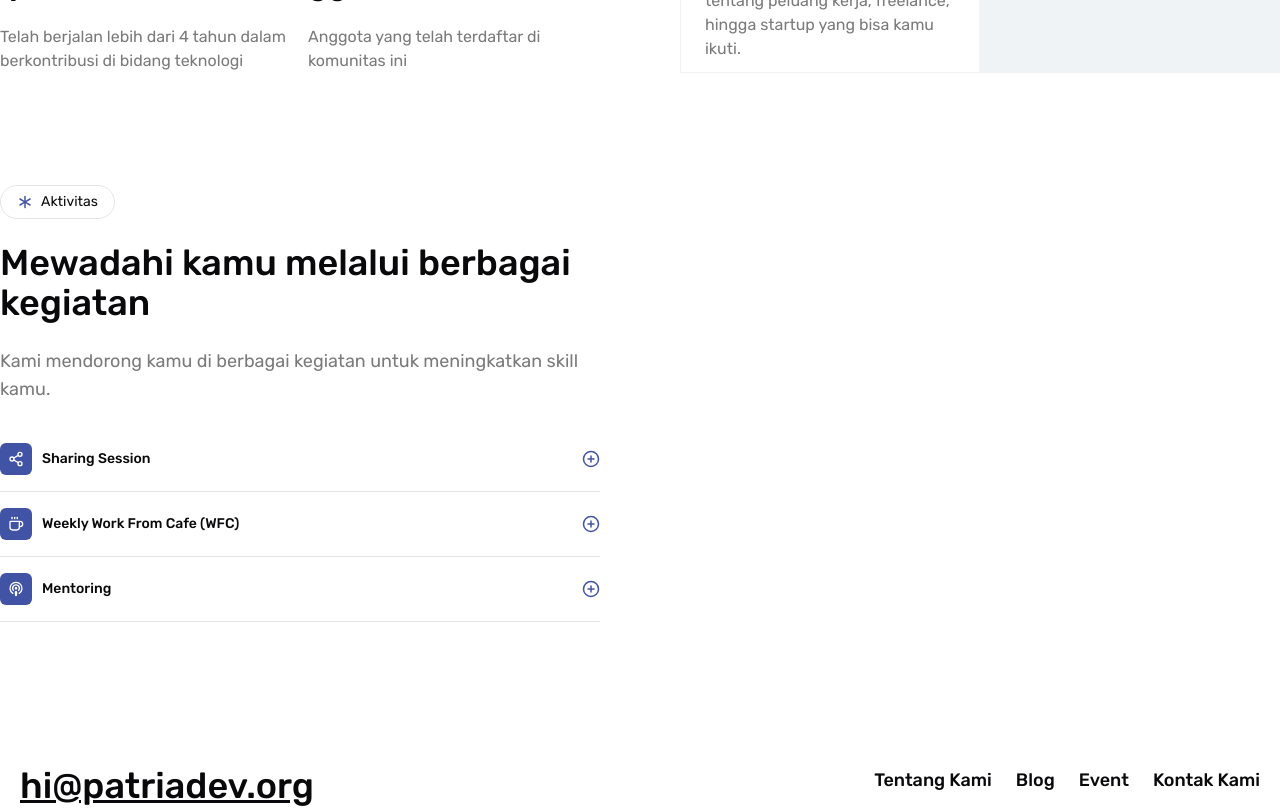
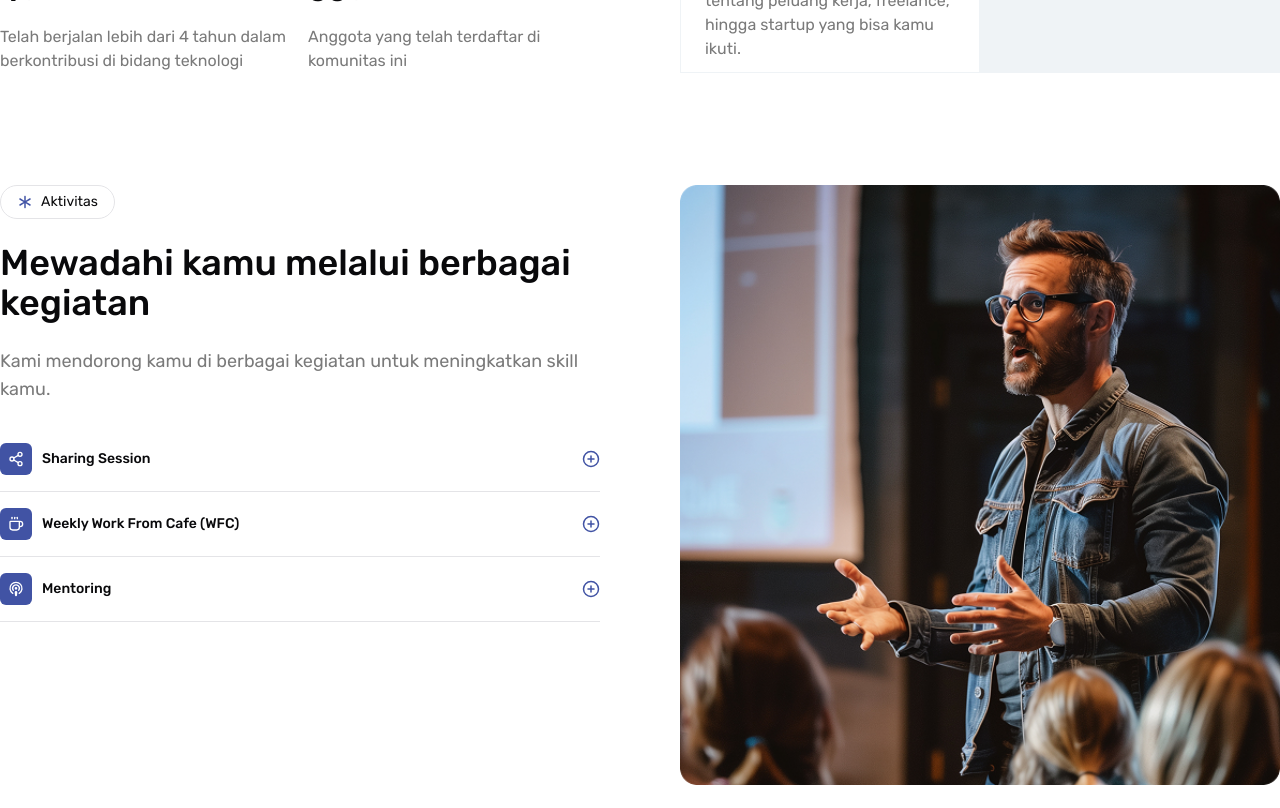
Before and after one commit to patria-developer/patriadev.org, a Next.js app: page / in a window 1280 px wide. Shown: the part 1440-2248 px from the top of the page. Built offline with nearby package versions, Linux system fonts and the light colour scheme.

Commit message:
feat(event): add image

```diff
--- a/sections/home/event.tsx
+++ b/sections/home/event.tsx
@@ -1,10 +1,11 @@
 import CardLabel from '@/components/ui/card-label';
 import EventAccordion from './event-accordion';
-
+import Image from 'next/image';
+import ActivityImage from '@/assets/images/activity.jpg';
 function Event() {
     return (
-        <section className='grid animate-fadeLeft grid-cols-1 gap-x-20 gap-y-6 px-5 pb-16 pt-12 lg:grid-cols-2 xl:px-0'>
-            <div>
+        <section className='grid grid-cols-1 gap-x-20 gap-y-6 px-5 pb-16 pt-12 lg:grid-cols-2 xl:px-0'>
+            <div className='animate-fadeLeft'>
                 <CardLabel label='Aktivitas' />
                 <h2 className='mt-6 text-2xl font-medium xl:text-4xl'>
                     Mewadahi kamu melalui berbagai kegiatan
@@ -14,7 +15,15 @@ function Event() {
                 </p>
                 <EventAccordion className='mt-6' />
             </div>
-            <div></div>
+            <div className='ml-auto animate-fadeRight'>
+                <Image
+                    src={ActivityImage}
+                    className='rounded-2xl'
+                    width={600}
+                    height={375}
+                    alt='Event community'
+                />
+            </div>
         </section>
     );
 }
```
Also changed, not shown: assets/images/activity.jpg (added).
